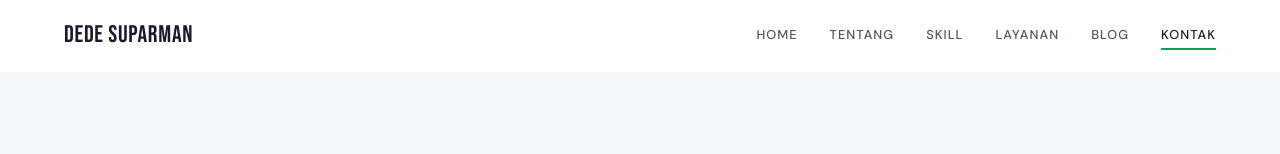
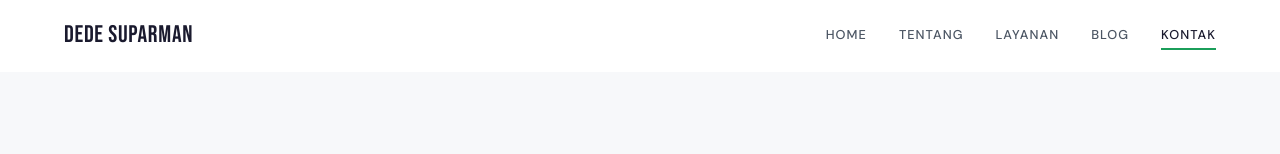
Before and after one commit to dedesuparman111/dedesuparman020984, a plain HTML site: page pages/kontak.html in a window 1280 px wide. Shown: the top 154 px of the page. Drawn offline with Linux system fonts and the light colour scheme.

Commit message:
Update kontak.html

```diff
--- a/pages/kontak.html
+++ b/pages/kontak.html
@@ -49,8 +49,7 @@
       <nav class="navbar__menu" id="navMenu">
         <a href="../index.html" class="navbar__link">Home</a>
         <a href="tentang.html" class="navbar__link">Tentang</a>
-        <a href="skill.html" class="navbar__link">Skill</a>
-        <!-- Proyek (private: admin only) hidden from public navbar -->
+        <!--<a href="skill.html" class="navbar__link">Skill</a>-->
         <a href="layanan.html" class="navbar__link">Layanan</a>
         <a href="blog.html" class="navbar__link">Blog</a>
         <a href="kontak.html" class="navbar__link active">Kontak</a>
```
